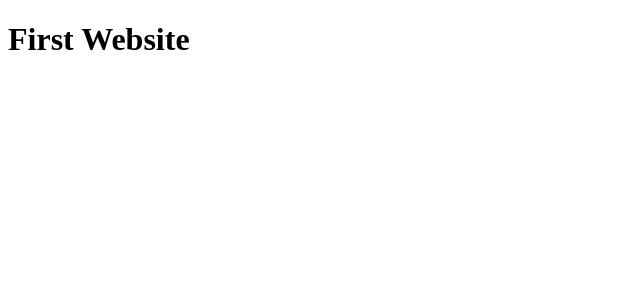
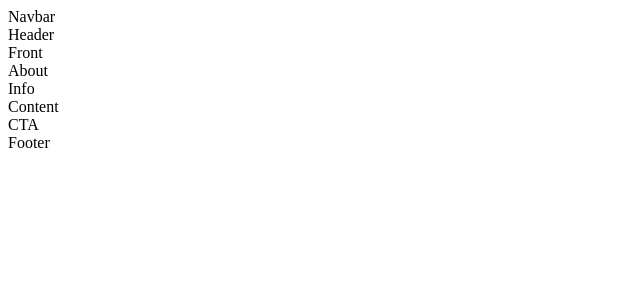
Before and after one commit to shaafshahzad/first-react-website, a React (Create React App) app: page / in a window 1280 px wide. Shown: the top 300 px of the page, without its empty margins (0-640 px from the left). Built offline with nearby package versions, Linux system fonts and the light colour scheme.

Commit message:
Outlined format of App

```diff
--- a/src/App.js
+++ b/src/App.js
@@ -1,9 +1,21 @@
 import React from 'react'
+
+import { About, Content, Footer, Header, Info } from './containers'
+import { CTA, Navbar, Front} from './components'
 
 const App = () => {
   return (
-    <div>
-      <h1>First Website</h1>
+    <div className='App'>
+        <div className='gradientBG'>
+            <Navbar />
+            <Header />
+        </div>
+        <Front />
+        <About />
+        <Info />
+        <Content />
+        <CTA />
+        <Footer />
     </div>
   )
 }
```
